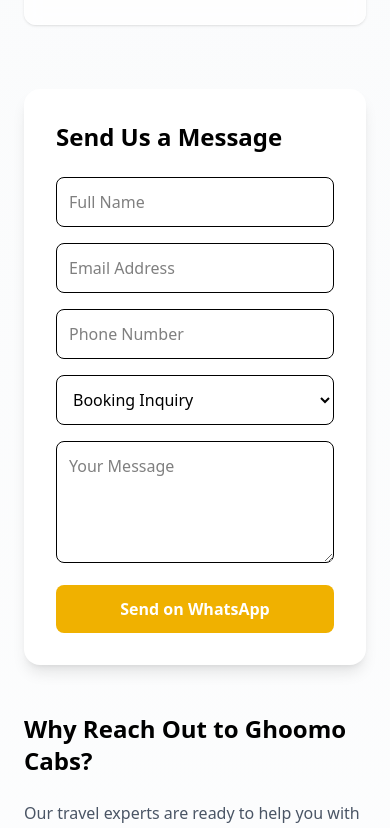
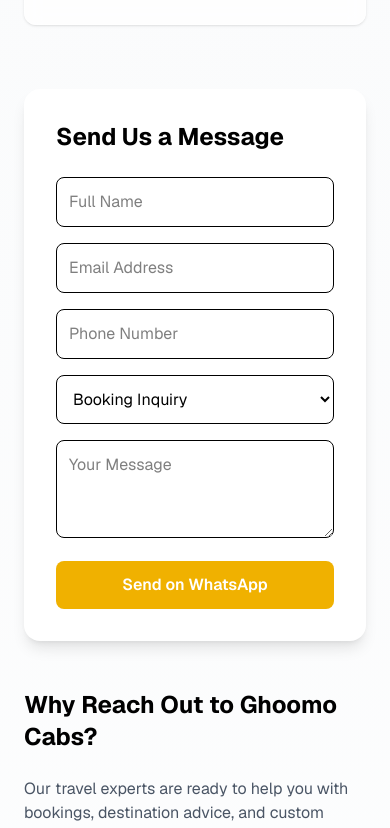
Before and after one commit to Anurag-Rawat099/ghoomo-cabs, a Next.js app: page /contact in a window 390 px wide. Shown: the part 1159-1987 px from the top of the page. Built offline with nearby package versions, Linux system fonts and the light colour scheme.

Commit message:
minor finishing like font navbar in mobile view

```diff
--- a/src/app/contact/page.js
+++ b/src/app/contact/page.js
@@ -127,7 +127,7 @@
 
                 <textarea
                   name="message"
-                  rows="4"
+                  rows="3"
                   placeholder="Your Message"
                   value={form.message}
                   onChange={handleChange}
--- a/src/app/layout.js
+++ b/src/app/layout.js
@@ -21,7 +21,7 @@
 export default function RootLayout({ children }) {
   return (
     <html lang="en" >
-      <body className=" bg-white text-black">
+      <body className={`${geistSans.className} bg-white text-black`}>
         <Navbar />
         <main className="pt-14">{children}</main>
         <Footer />
--- a/src/components/Navbar.jsx
+++ b/src/components/Navbar.jsx
@@ -43,14 +43,14 @@
           className="md:hidden text-3xl text-red-500"
           onClick={() => setOpen(!open)}
         >
-          {open ? "✕" : "☰"}
+          {open ? "✕" : " ☰"}
         </button>
       </div>
 
       {/* Mobile Menu */}
       {open && (
         <div className="md:hidden absolute top-full right-0  bg-white/50 backdrop-blur-lg shadow-lg rounded-b-2xl ">
-          <ul className="flex flex-col gap-3 px-6  py-5 text-black font-medium text-lg">
+          <ul className="flex flex-col gap-3 px-6  py-5 text-black font-medium text-sm">
 
             {[
               { name: "Home", path: "/" },
@@ -63,7 +63,7 @@
                 <Link
                   href={item.path}
                   onClick={() => setOpen(false)}
-                  className="block py-2 px-3 rounded-lg border-1 border-gray-50 hover:bg-yellow-100 transition"
+                  className="block py-1 px-2 rounded-lg border-1 border-amber-400 text-center bg-yellow-50 hover:bg-yellow-100 transition"
                 >
                   {item.name}
                 </Link>
@@ -72,7 +72,7 @@
 
             <li>
               <Link href="/booking" onClick={() => setOpen(false)}>
-                <button className="w-full bg-yellow-500 text-black py-2 rounded-lg font-semibold hover:bg-black hover:text-yellow-400 transition">
+                <button className="w-full bg-yellow-400 text-black py-2 rounded-lg font-semibold hover:bg-black hover:text-yellow-400 transition">
                   Book Cab
                 </button>
               </Link>
```
